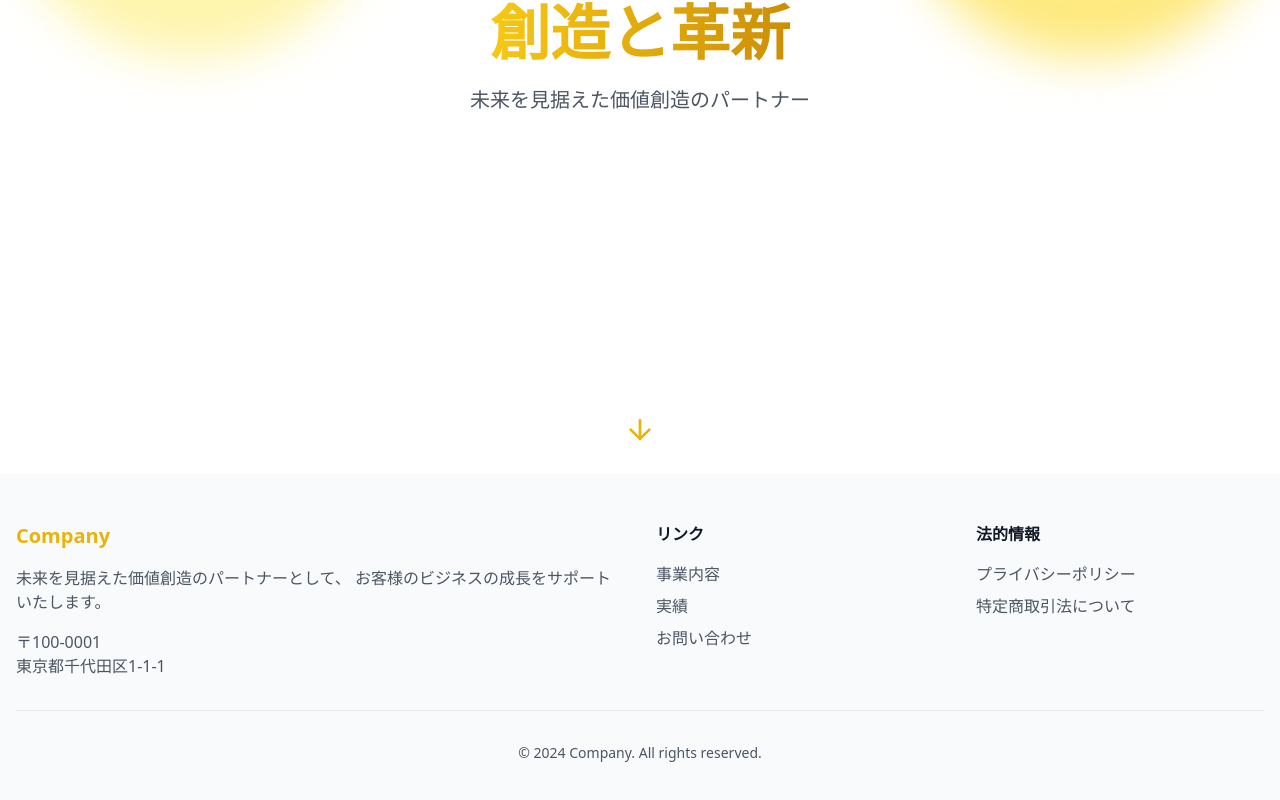
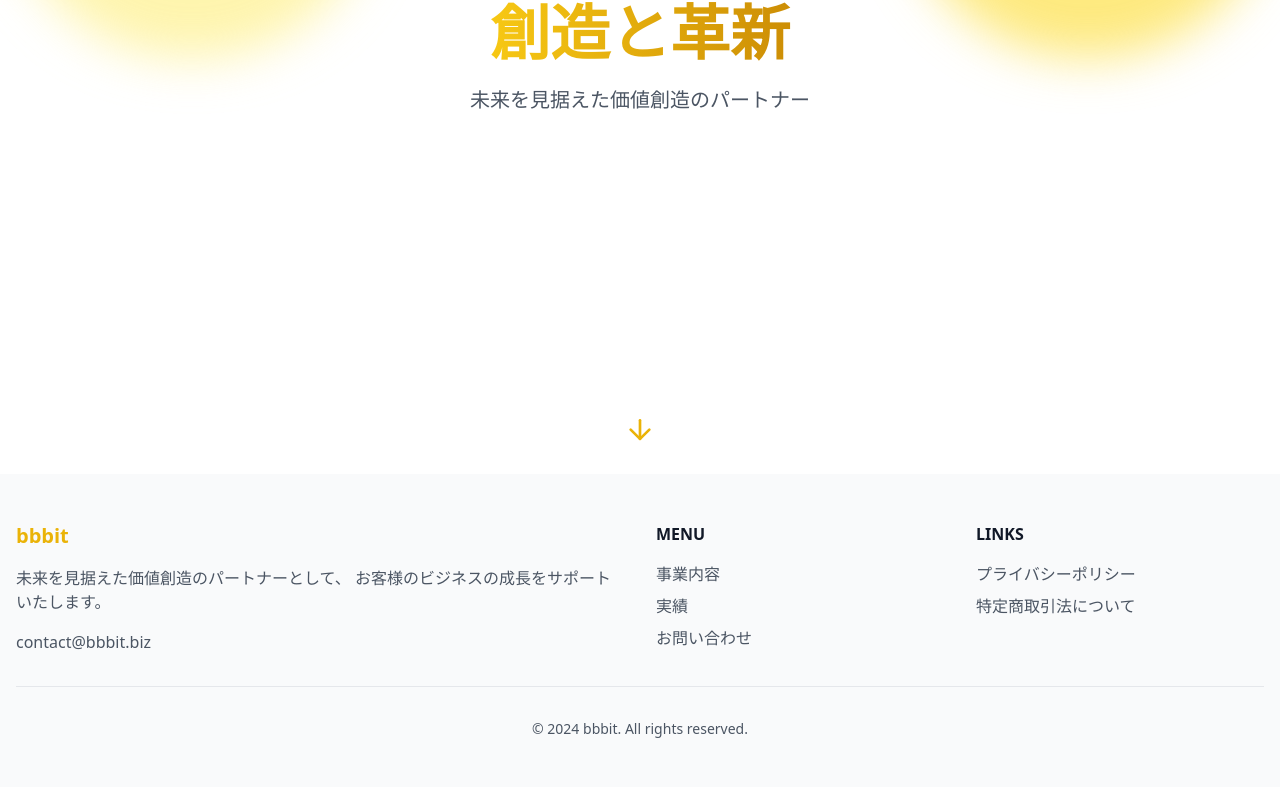
Before and after one commit to tuki0918/bbbit.biz, a Next.js app: page / in a window 1280 px wide. Shown: the part 326-1126 px from the top of the page. Built offline with nearby package versions, Linux system fonts and the light colour scheme.

Commit message:
refactor: update footer and header components to reflect new branding as 'bbbit'

```diff
--- a/components/Footer.tsx
+++ b/components/Footer.tsx
@@ -9,20 +9,16 @@ export default function Footer() {
 			<div className="container mx-auto px-4">
 				<div className="grid md:grid-cols-4 gap-8 mb-8">
 					<div className="col-span-2">
-						<h3 className="text-xl font-bold text-yellow-500 mb-4">Company</h3>
+						<h3 className="text-xl font-bold text-yellow-500 mb-4">bbbit</h3>
 						<p className="text-gray-600 mb-4">
 							未来を見据えた価値創造のパートナーとして、
 							お客様のビジネスの成長をサポートいたします。
 						</p>
-						<p className="text-gray-600">
-							〒100-0001
-							<br />
-							東京都千代田区1-1-1
-						</p>
+						<p className="text-gray-600">contact@bbbit.biz</p>
 					</div>
 
 					<div>
-						<h4 className="font-semibold text-gray-900 mb-4">リンク</h4>
+						<h4 className="font-semibold text-gray-900 mb-4">MENU</h4>
 						<ul className="space-y-2">
 							<li>
 								<Link
@@ -58,7 +54,7 @@ export default function Footer() {
 					</div>
 
 					<div>
-						<h4 className="font-semibold text-gray-900 mb-4">法的情報</h4>
+						<h4 className="font-semibold text-gray-900 mb-4">LINKS</h4>
 						<ul className="space-y-2">
 							<li>
 								<a
@@ -82,7 +78,7 @@ export default function Footer() {
 
 				<div className="border-t border-gray-200 pt-8">
 					<p className="text-center text-gray-600 text-sm">
-						© {new Date().getFullYear()} Company. All rights reserved.
+						© {new Date().getFullYear()} bbbit. All rights reserved.
 					</p>
 				</div>
 			</div>
--- a/components/Header.tsx
+++ b/components/Header.tsx
@@ -40,7 +40,7 @@ export default function Header() {
 							duration={500}
 							className="text-xl font-bold text-yellow-500 hover:cursor-pointer"
 						>
-							Company
+							bbbit
 						</Link>
 
 						{/* Desktop Menu */}
```
